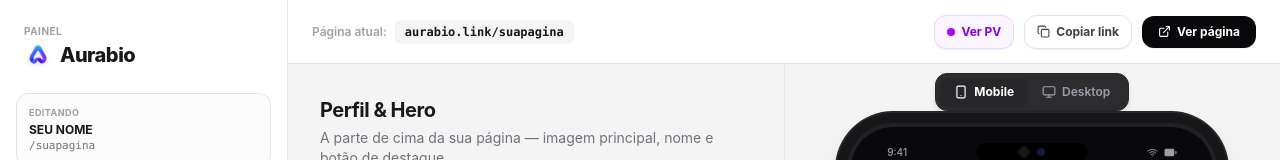
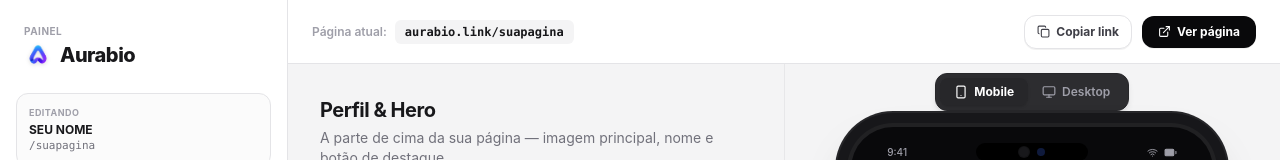
Before and after one commit to vitorfxzxx-design/aurabio, a React (Vite) app: page / in a window 1280 px wide. Shown: the top 160 px of the page. Built offline with nearby package versions, Linux system fonts and the light colour scheme; no server answers; the database is empty; a web font is replaced by a local one.

Commit message:
fix: remove 'Ver PV' button from admin top header

```diff
--- a/src/components/admin/TopHeader.tsx
+++ b/src/components/admin/TopHeader.tsx
@@ -53,17 +53,6 @@ export const TopHeader: React.FC<TopHeaderProps> = ({ onOpenMobileMenu, onOpenMo
           <span className="hidden xs:inline">Prévia</span>
         </button>
 
-        <a
-          href="#/pv"
-          target="_blank"
-          rel="noopener noreferrer"
-          className="hidden md:flex items-center gap-1.5 px-3 py-2 rounded-xl border border-purple-200 bg-purple-50 hover:bg-purple-100 text-xs font-bold text-purple-700 transition-colors shadow-2xs cursor-pointer"
-          title="Ver Página de Vendas Oficial"
-        >
-          <span className="w-2 h-2 rounded-full bg-purple-600 animate-pulse" />
-          <span>Ver PV</span>
-        </a>
-
         <button
           onClick={handleCopyLink}
           className="flex items-center gap-1.5 px-3 py-2 rounded-xl border border-zinc-200 bg-white hover:bg-zinc-50 text-xs font-bold text-zinc-700 transition-colors shadow-2xs cursor-pointer"
```
